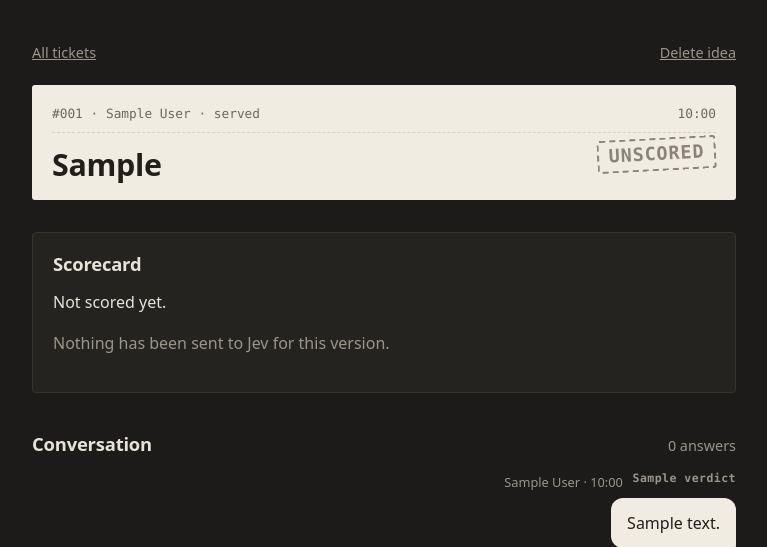
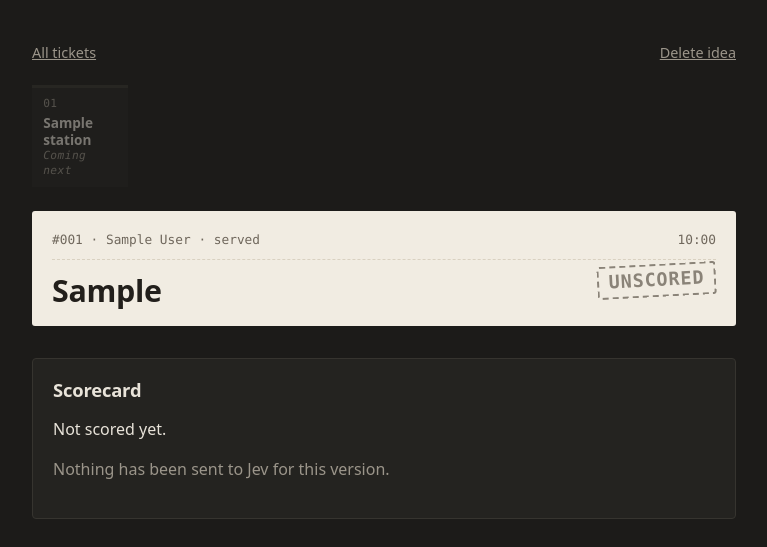
Before and after one commit to Kiril-P/pitchgate, a Flask app: template pitchkitchen/templates/idea.html in a window 1280 px wide. Shown: the part 62-609 px from the top of the page, without its empty margins (256-1023 px from the left). Run offline with Flask 3, Linux system fonts and the light colour scheme; the template is opened without the code that fills it: most values are stand-ins (such as "Sample title", 1, 10 or a date in 2020).

Commit message:
Show the station rail on every idea page and the station on each ticket.

```diff
--- a/pitchkitchen/pages.py
+++ b/pitchkitchen/pages.py
@@ -7,6 +7,8 @@ from pitchkitchen.ideas.logic import (
     IdeaNotFound,
     IdeaTextError,
     founder_text,
+    rail,
+    station_name,
 )
 from pitchkitchen.ideas.store import (
     add_answer,
@@ -56,6 +58,7 @@ def register_routes(app):
         found = verdicts_for(connection, [idea["head_id"] for idea in ideas])
         for idea in ideas:
             idea["verdict"] = found.get(idea["head_id"])
+            idea["station_name"] = station_name(idea["station"])
         boards = [
             {"key": key, "title": title, "ideas": [i for i in ideas if i["status"] in statuses]}
             for key, title, statuses in BOARDS
@@ -81,6 +84,7 @@ def register_routes(app):
         page = render_template(
             "idea.html",
             idea=idea,
+            stations=rail(idea["station"]),
             head=head,
             step=step_for(connection, ids),
             paused=paused,
--- a/pitchkitchen/static/style.css
+++ b/pitchkitchen/static/style.css
@@ -602,7 +602,79 @@ button {
   border-color: var(--accent);
 }
 
+.stations {
+  margin-bottom: 1.5rem;
+}
+
+.stations ol {
+  display: grid;
+  grid-template-columns: repeat(7, minmax(0, 1fr));
+  gap: 0.35rem;
+  margin: 0;
+  padding: 0;
+  list-style: none;
+}
+
+.station {
+  display: grid;
+  gap: 0.1rem;
+  padding: 0.6rem 0.7rem 0.55rem;
+  border-top: 3px solid var(--line);
+  background: var(--surface);
+  font-size: 0.85rem;
+  line-height: 1.25;
+}
+
+.station-number,
+.station-job {
+  color: var(--muted);
+  font: 0.7rem/1.3 var(--mono);
+  letter-spacing: 0.04em;
+  text-transform: uppercase;
+}
+
+.station-name {
+  font-weight: 600;
+}
+
+.station-done {
+  border-top-color: var(--ship);
+}
+
+.station-done .station-number::after {
+  content: " ✓";
+  color: var(--ship);
+}
+
+.station-current {
+  border-top-color: var(--accent);
+  background: var(--paper);
+  color: var(--ink);
+}
+
+.station-current .station-number,
+.station-current .station-job {
+  color: var(--ink-muted);
+}
+
+.station-soon {
+  opacity: 0.45;
+}
+
+.station-soon .station-job {
+  font-style: italic;
+  text-transform: none;
+}
+
 @media (max-width: 760px) {
+  .stations {
+    overflow-x: auto;
+  }
+
+  .stations ol {
+    grid-template-columns: repeat(7, 7.5rem);
+  }
+
   .intro {
     grid-template-columns: 1fr;
     gap: 1.5rem;
--- a/pitchkitchen/templates/_macros.html
+++ b/pitchkitchen/templates/_macros.html
@@ -25,6 +25,20 @@
 </div>
 {%- endmacro %}
 
+{% macro station_rail(stations) -%}
+<nav class="stations" aria-label="Stations">
+  <ol>
+    {% for station in stations %}
+    <li class="station station-{{ station.state }}{% if not station.built %} station-soon{% endif %}"{% if station.state == "current" %} aria-current="step"{% endif %}>
+      <span class="station-number">{{ "%02d"|format(loop.index) }}</span>
+      <span class="station-name">{{ station.name }}</span>
+      <span class="station-job">{{ station.job if station.built else "Coming next" }}</span>
+    </li>
+    {% endfor %}
+  </ol>
+</nav>
+{%- endmacro %}
+
 {% macro clock(timestamp) -%}
 {{ timestamp[11:16] if timestamp else "" }}
 {%- endmacro %}
--- a/pitchkitchen/templates/home.html
+++ b/pitchkitchen/templates/home.html
@@ -56,7 +56,7 @@
       </div>
       <a class="card-title" href="{{ url_for('idea_detail', idea_id=idea.id) }}">{{ idea.one_liner }}</a>
       <div class="card-foot">
-        <span>{{ idea.display_name }} · {{ idea.answer_count }} answer{% if idea.answer_count != 1 %}s{% endif %}</span>
+        <span>{{ idea.display_name }} · {{ idea.station_name }} · {{ idea.answer_count }} answer{% if idea.answer_count != 1 %}s{% endif %}
         {{ stamp(idea.verdict) }}
       </div>
     </li>
--- a/pitchkitchen/templates/idea.html
+++ b/pitchkitchen/templates/idea.html
@@ -1,5 +1,5 @@
 {% extends "base.html" %}
-{% from "_macros.html" import stamp, chip, bar, clock %}
+{% from "_macros.html" import stamp, chip, bar, clock, station_rail %}
 
 {% block title %}{{ idea.display_name }} · Pitch Kitchen{% endblock %}
 {% block main_class %}idea{% endblock %}
@@ -14,6 +14,8 @@
     <button class="link-danger" type="submit">Delete idea</button>
   </form>
 </div>
+
+{{ station_rail(stations) }}
 
 <section class="ticket order-head">
   <div class="ticket-meta">
```
Also changed, not shown: tests/test_app.py (+11 -0 lines).
